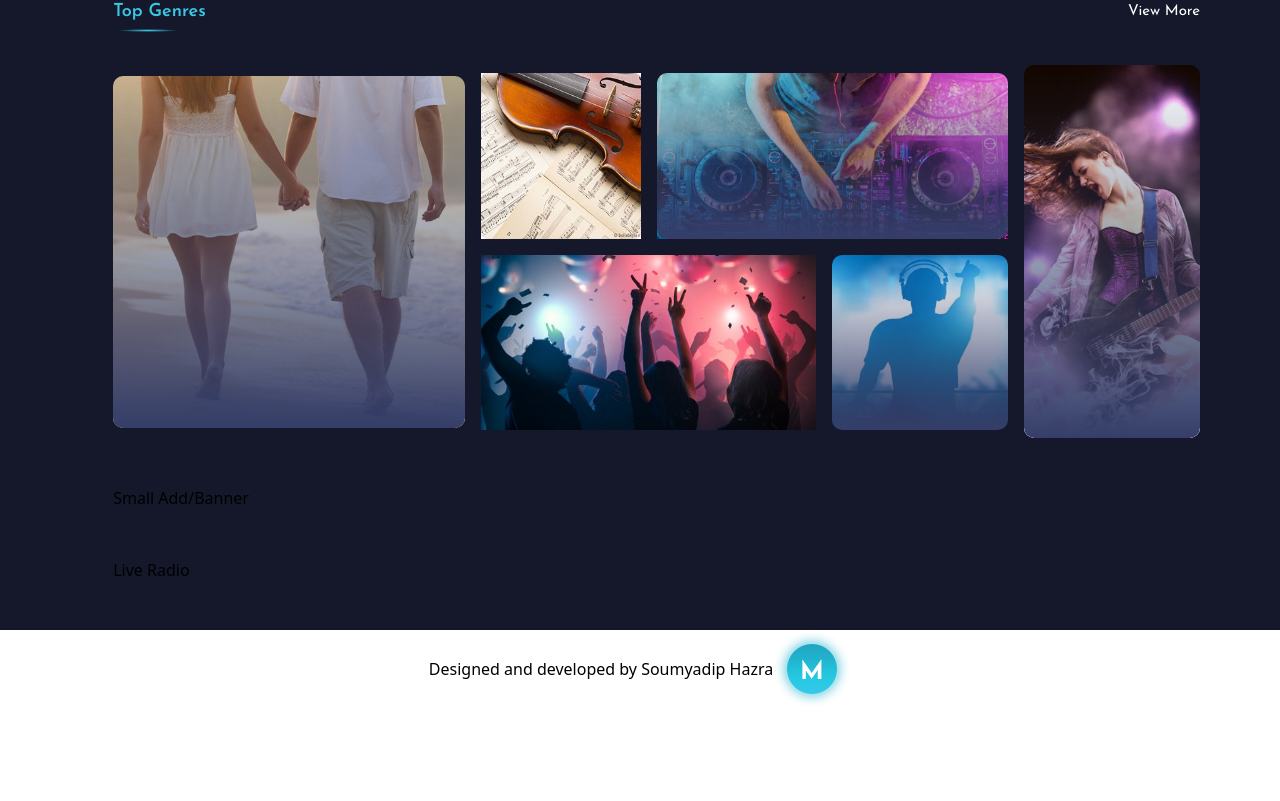
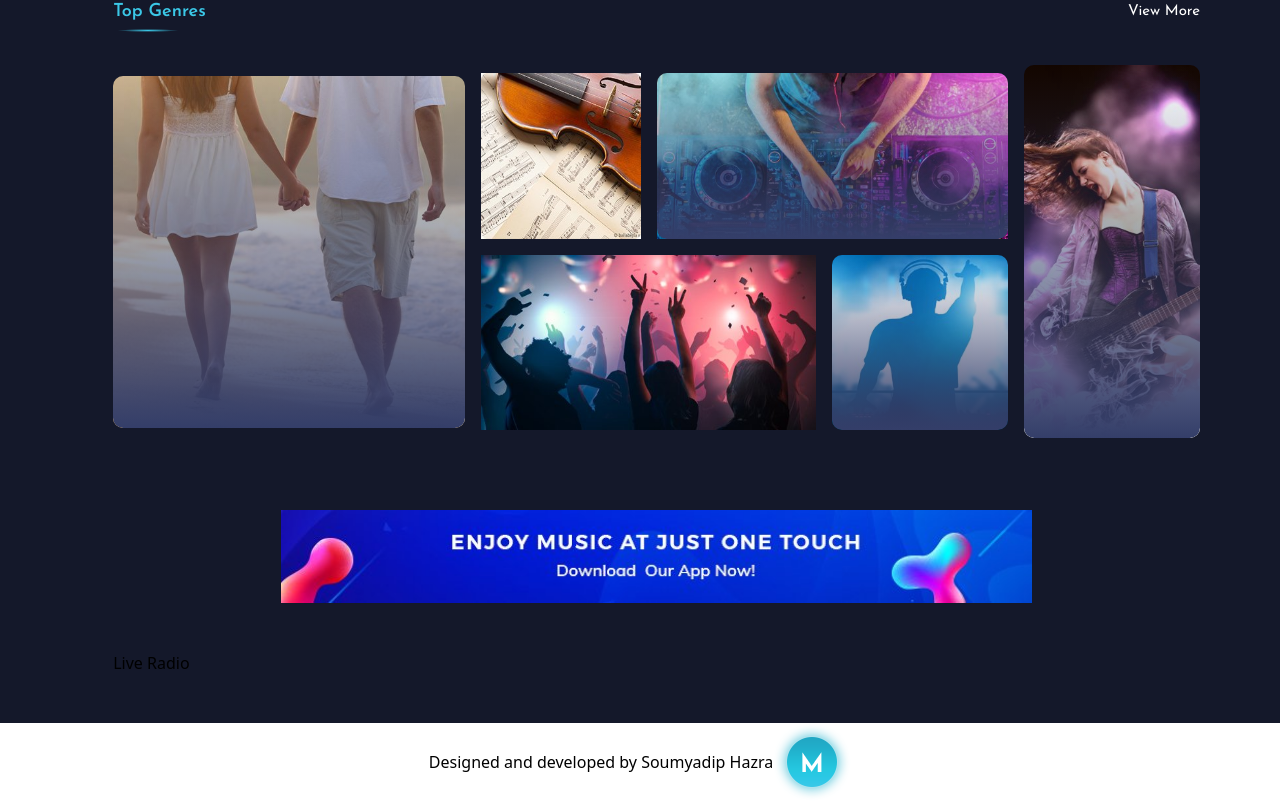
Before and after one commit to soumyadip001/Miraculous, a Next.js app: page / in a window 1280 px wide. Shown: the part 3011-3812 px from the top of the page. Before the commit the page ends 3719 px from the top, so only its background shows below. Built offline with nearby package versions, Linux system fonts and the light colour scheme.

Commit message:
added another small banner section

```diff
--- a/components/banner/SmallBanner.js
+++ b/components/banner/SmallBanner.js
@@ -1,7 +1,9 @@
-export default function SmallBanner() {
+export default function SmallBanner({name}) {
+  const bannerSrc = name ? `/images/${name}.jpg` : `/images/adv.jpg`
+
   return (
     <div className="w-3/4 px-8 cursor-pointer mt-6">
-      <img src="/images/adv.jpg" className="w-full h-auto" />
+      <img src={bannerSrc} className="w-full h-auto" />
     </div>
   )
 }
--- a/pages/index.js
+++ b/pages/index.js
@@ -98,7 +98,9 @@ export default function Home() {
         <div className='section__top-genres mb-12'>
           <TopGenre title={'Top Genres'}></TopGenre>
         </div>
-        <div className='banner--small mb-12'>Small Add/Banner</div>
+        <div className='banner--small mb-12 flex justify-center items-center'>
+          <SmallBanner name='adv1' />
+        </div>
         <div className='section__live-audio mb-12'>Live Radio</div>
       </div>
     </Layout>
```
Also changed, not shown: public/images/adv1.jpg (added).
